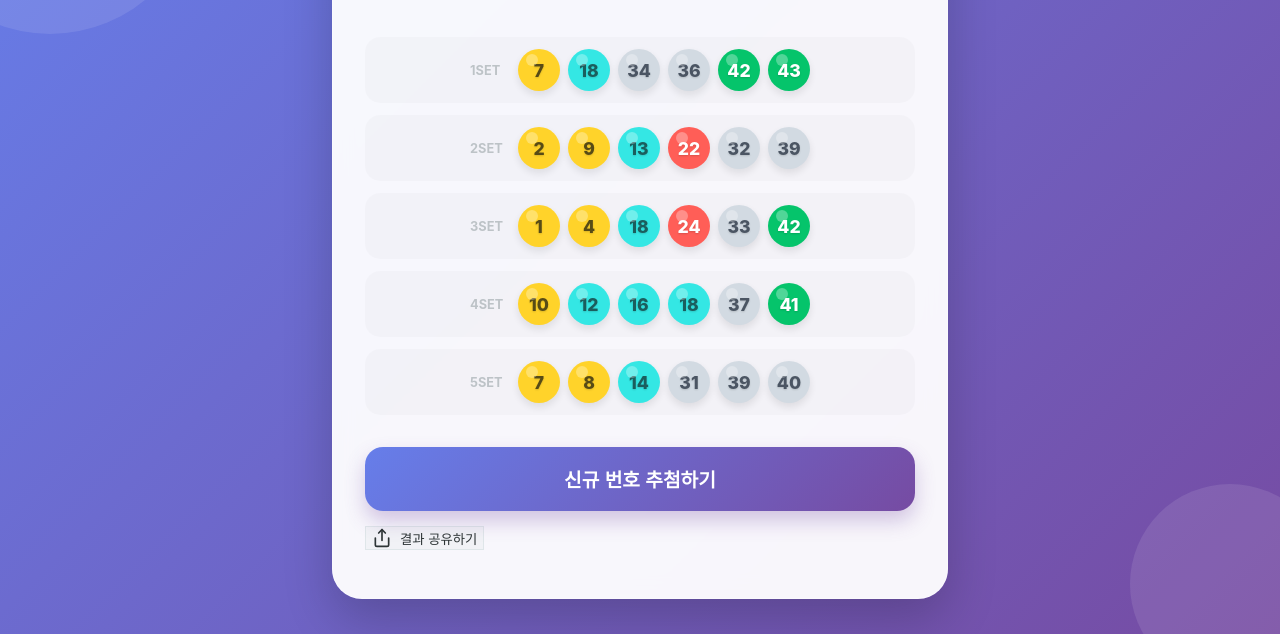
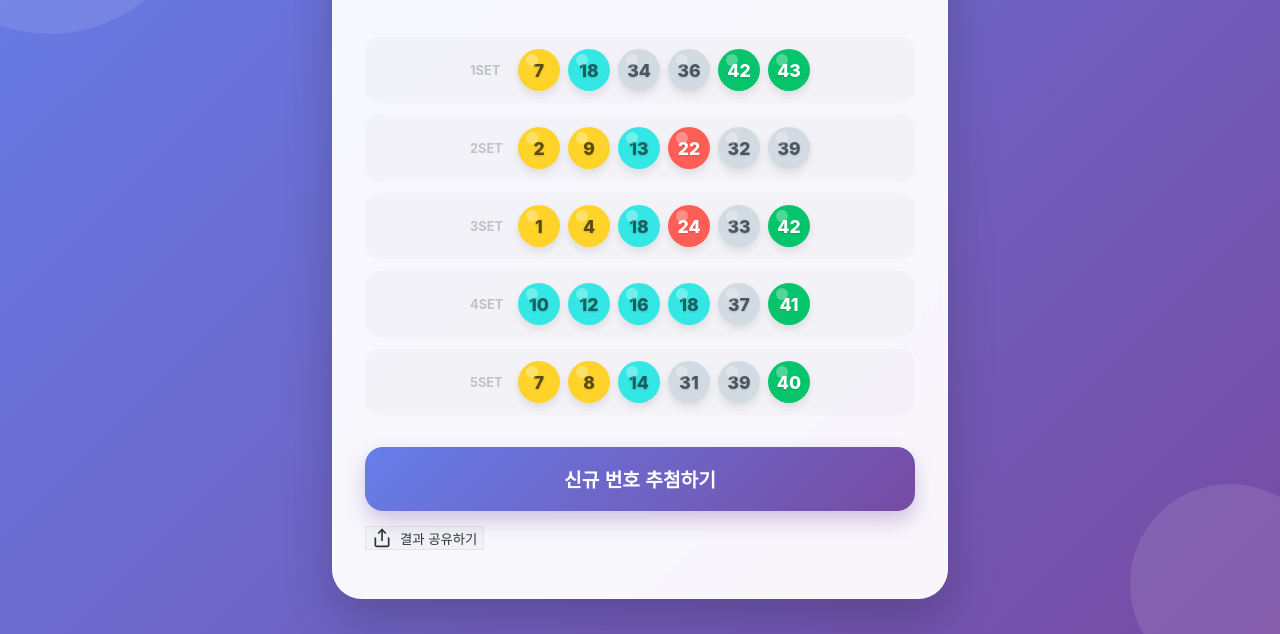
Before and after one commit to jhlee7999-c/coding, a plain HTML site: page index.html in a window 1280 px wide. Both pictures are taken after a click on the button "신규 번호 추첨하기". Shown: the part 166-800 px from the top of the page. Drawn offline with Linux system fonts and the light colour scheme.

Commit message:
style: update ball color ranges to 10-unit increments

```diff
--- a/index.html
+++ b/index.html
@@ -238,10 +238,10 @@
     shareBtn.addEventListener('click', shareResult);
 
     function getRangeClass(num) {
-        if (num <= 10) return 'r1';
-        if (num <= 20) return 'r2';
-        if (num <= 30) return 'r3';
-        if (num <= 40) return 'r4';
+        if (num <= 9) return 'r1';
+        if (num <= 19) return 'r2';
+        if (num <= 29) return 'r3';
+        if (num <= 39) return 'r4';
         return 'r5';
     }
 
```
